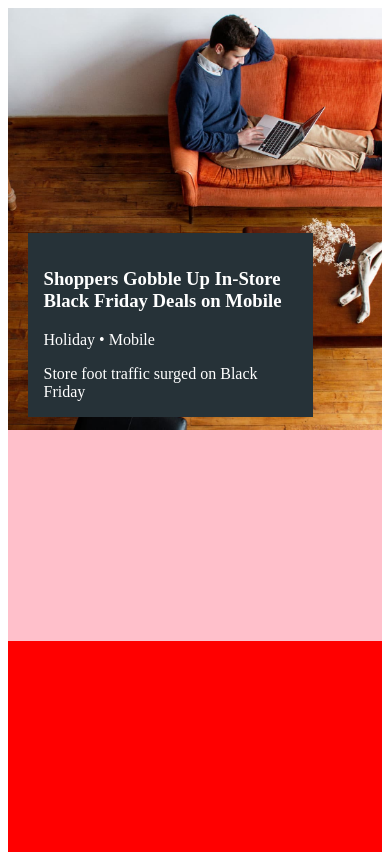
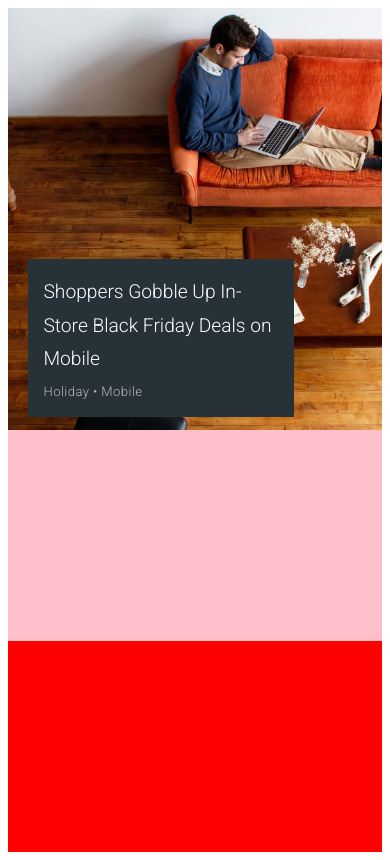
Before and after one commit to ellie-a/google-think, a plain HTML site: page index.html in a window 390 px wide. Drawn offline with Linux system fonts and the light colour scheme.

Commit message:
first section complete for mobile

```diff
--- a/css/styles.css
+++ b/css/styles.css
@@ -1,3 +1,8 @@
+.wrapper {
+  margin: 0;
+  padding: 0;
+}
+
 /*
 *:not(body):not(html) {
   box-sizing:border-box;
@@ -81,14 +86,16 @@
     object-fit: cover;
   }
 
-
+.comment {
+  display: none;
+}
 #info-one {
   position: absolute;
   left: 0;
   right: 0;
   bottom: 1.5vh;
-  width: 65vw;
-  height: 18vh;
+  width: 60vw;
+  height: 15vh;
   padding: 16px;
   margin-left:5vw;
   margin-right: auto;
@@ -96,11 +103,31 @@
   color: white;
 }
 
+#info-one h3 {
+  font-family: 'Roboto', sans-serif;
+  font-size: 1.2em;
+  font-weight: 300;
+  line-height: 4vh;
+  margin: 0;
+}
+
+.links {
+  font-family: 'Roboto', sans-serif;
+  color: rgba(200, 200, 200, 0.9);
+  padding: 0;
+  margin: 0;
+  margin-top: 8px;
+  font-size: 0.82em;
+  font-weight: 300;
+  letter-spacing: 0.42px;
+}
+
 .sections:nth-of-type(2) {
   background-color: pink;
   height: 25vh;
   margin: 0;
 }
+
 .sections:nth-of-type(3) {
   background-color: red;
   height: 25vh;
```
Lines whose indentation alone changed are shown as unchanged.
